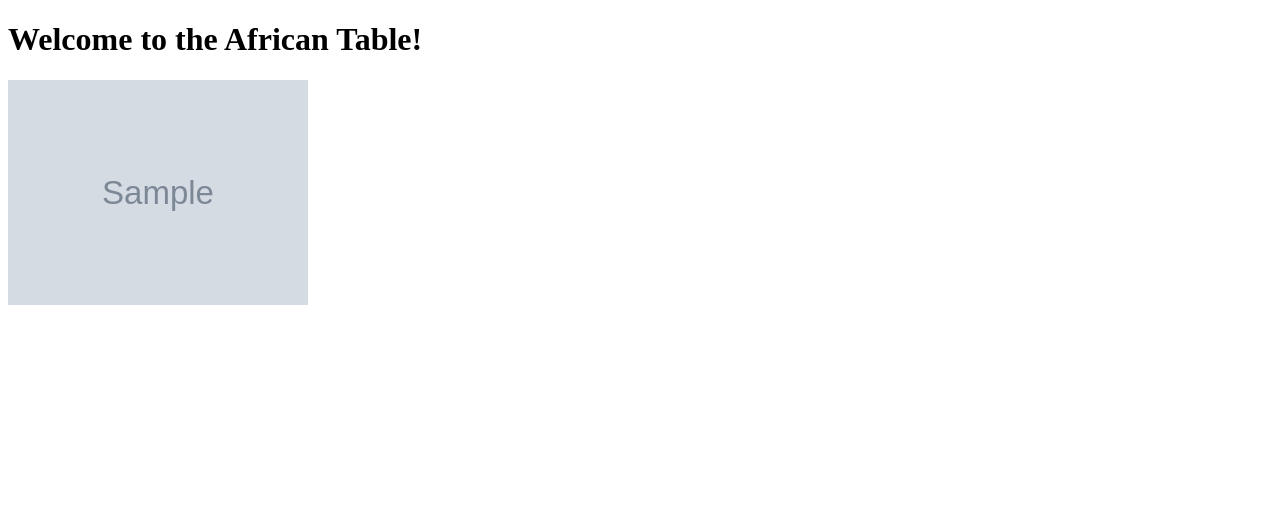
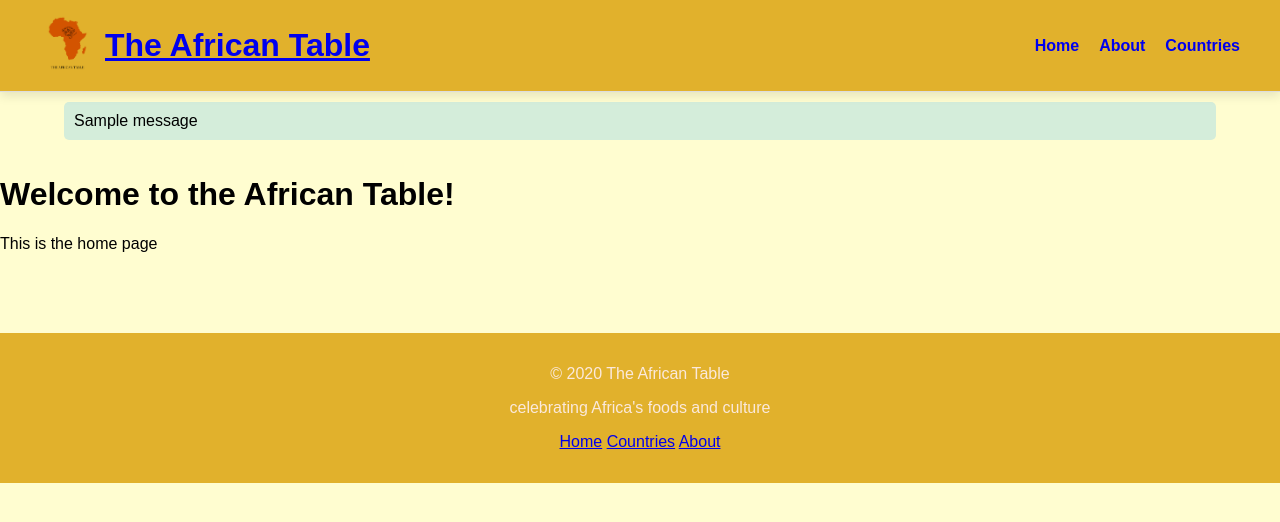
Before and after one commit to Poguns17/TheAfricanTable, a Flask app: template templates/index.html in a window 1280 px wide. Shown: the top 522 px of the page. Run offline with Flask 3, Linux system fonts and the light colour scheme; the template is opened without the code that fills it: most values are stand-ins (such as "Sample title", 1, 10 or a date in 2020); grey boxes marked "Sample" are stand-in pictures; one stand-in notice (Sample message) is shown.

Commit message:
header, footer and navigation.

```diff
--- a/app.py
+++ b/app.py
@@ -1,8 +1,17 @@
-from flask import Flask,url_for, render_template
+from flask import Flask, url_for, render_template
 app = Flask(__name__)
 
 
 @app.route("/")
 def home():
-    image_url = url_for('static', filename='img/logo.png')
-    return render_template("index.html", image=image_url)
+    return render_template("index.html")
+
+
+@app.route("/about/")
+def about():
+    return render_template("about.html")
+
+
+@app.route("/countries/")
+def countries():
+    return render_template("countries.html")
--- /dev/null
+++ b/static/css/style.css
@@ -0,0 +1,110 @@
+body {
+    font-family: "Poppins", sans-serif;
+    margin: 0;
+    background: #fffdd0;
+}
+
+/* Navigation Bar */
+
+.site-header {
+    padding: 1rem 2rem;
+    background: #e1b12c; /* golden heritage*/
+    box-shadow: 0 4px 10px rgba(0, 0, 0, 0.1);
+    position: sticky;
+    top: 0;
+    z-index: 1000;
+    border-bottom: 1px solid #ddd;
+}
+
+.nav-container {
+    max-width: 1200px;
+    margin: 0 auto;
+    display: flex;
+    align-items: center;
+    justify-content: space-between;
+}
+
+.logo-title {
+    display: flex;
+    align-items: center;
+    gap: 10px;
+}
+
+.title {
+    margin: 0;
+    font-family: 'Poppins', sans-serif;
+}
+
+.logo img  {
+    height: 55px;
+    width: auto;
+}
+
+
+.nav-links {
+    display: flex;
+    gap: 20px;
+}
+
+.nav-links a {
+    text-decoration: none;
+    color: emerald;
+    font-weight: bold;
+    transition: color 0.3s ease;
+}
+.nav-links a:hover {
+    color: #fafafa;
+}
+
+/* Responsive tweaks */
+@media (max-width: 768px) {
+  .nav-container {
+    flex-direction: column;
+    align-items: flex-start;
+    gap: 1rem;
+  }
+
+  .nav-links {
+    flex-direction: column;
+    gap: 1rem;
+    width: 100%;
+  }
+}
+
+body {
+    height: 100%
+    margin: 0;
+    display: flex;
+    flex-direction: column;
+}
+
+main {
+    flex: 1;
+}
+
+.site-footer {
+    text-align: center;
+    background: #e1b12c; /* golden heritage*/
+    color: #FBE9DC;
+    padding: 1rem;
+    margin-top: 4rem;
+    justify-content: space-between;
+}
+
+.footer-links a:hover {
+   color: emerald;
+}
+
+.flash-container {
+    margin: 10px auto;
+    width: 90%;
+}
+
+.flash {
+    padding: 10px;
+    margin-bottom: 5px;
+    border-radius: 5px;
+}
+
+.flash-success { background: #d4edda; }
+.flash-error { background: #f8d7da; }
--- /dev/null
+++ b/templates/base.html
@@ -0,0 +1,58 @@
+<!DOCTYPE html>
+<html lang="en">
+<head>
+    <meta charset="UTF-8">
+    <meta name="viewport" content="width=device-width, initial-scale=1.0" />
+    <title>{% block title %}The African Table{% endblock %}</title>
+    <link rel="stylesheet" href="{{ url_for('static', filename='css/style.css') }}">
+</head>
+<body>
+
+    <!-- Nav bar -->
+    <header class="site-header">
+        <div class="nav-container">
+            <div class="logo-title">
+            <a class="logo" href="{{ url_for('home') }}"> <img src="{{ url_for('static', filename='img/logo.png') }}" width="100" > </a>
+            <a href="{{ url_for('home') }}"> <h1 class="title">The African Table</h1> </a>
+            </div>
+
+
+            <nav class="nav-links">
+                <a href="{{ url_for('home') }}">Home</a>
+                <a href="{{ url_for('about') }}">About</a>
+                <a href="{{ url_for('countries') }}">Countries</a>
+
+            </nav>
+        </div>
+    </header>
+
+
+    <!-- Flash messages -->
+    {% with messages = get_flashed_messages(with_categories=true) %}
+        {% if messages %}
+            <div class="flash-container">
+                {% for category, message in messages %}
+                    <div class="flash flash-{{ category }}">{{ message }}</div>
+                {% endfor %}
+            </div>
+        {% endif %}
+    {% endwith %}
+
+    <!-- main content -->
+    <main>
+        {% block content %} {% endblock%}
+    </main>
+
+    <!-- footer -->
+    <footer class="site-footer">
+        <p>&copy; {{ current_year }} The African Table </p>
+        <p> celebrating Africa's foods and culture
+        <div class="footer-links">
+            <a href="{{ url_for('home') }}">Home</a>
+            <a href="{{ url_for('countries') }}">Countries</a>
+            <a href="{{ url_for('about') }}">About</a>
+        </div>
+        </p>
+    </footer>
+</body>
+</html>
--- a/templates/index.html
+++ b/templates/index.html
@@ -3,11 +3,16 @@
 <head>
     <meta charset="UTF-8">
     <title>The African Table</title>
+    <link rel="stylesheet" href="{{ url_for('static', filename='css/style.css') }}">
 </head>
 <body>
+    {% extends "base.html" %}
 
-<h1>Welcome to the African Table!</h1>
-<img src="{{ image }}" width="300">
+    {% block content %}
 
+    <h1>Welcome to the African Table!</h1>
+    <p> This is the home page</p>
+
+    {% endblock %}
 </body>
 </html>
```
Also changed, not shown: templates/about.html (added, +15 -0 lines), templates/countries.html (added, +15 -0 lines), static/img/Thelogo.png (added), static/img/logo.png.
